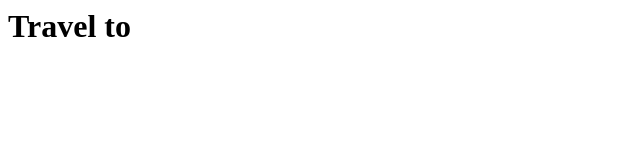
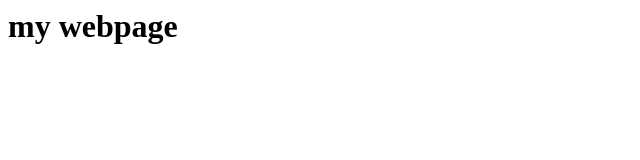
Before and after one commit to Jack9131/Jack9131, a plain HTML site: page index.html in a window 1280 px wide. Shown: the whole page, without its empty margins (0-640 px from the left). Drawn offline with Linux system fonts and the light colour scheme.

Commit message:
Update index.html
start

```diff
--- a/index.html
+++ b/index.html
@@ -5,7 +5,7 @@
     </head>
     <body>
 
-        <h1>Travel to</h1>
+        <h1>my webpage</h1>
 
     </body>
 </html>
```
